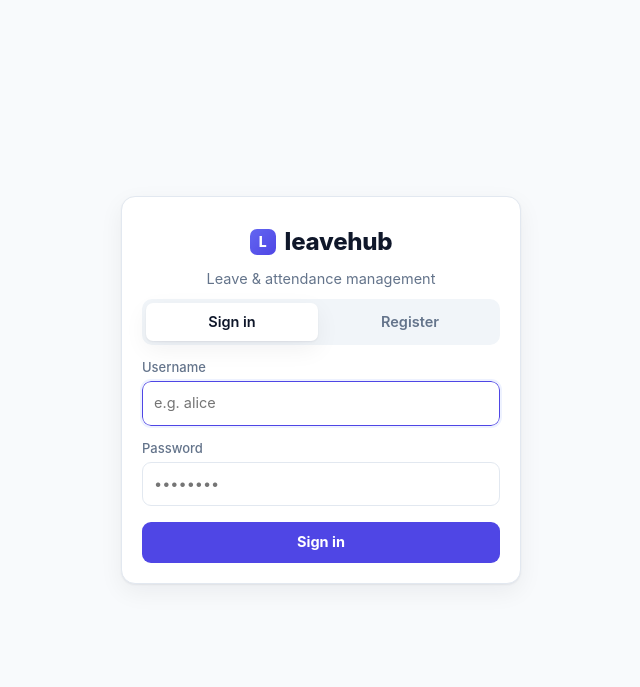
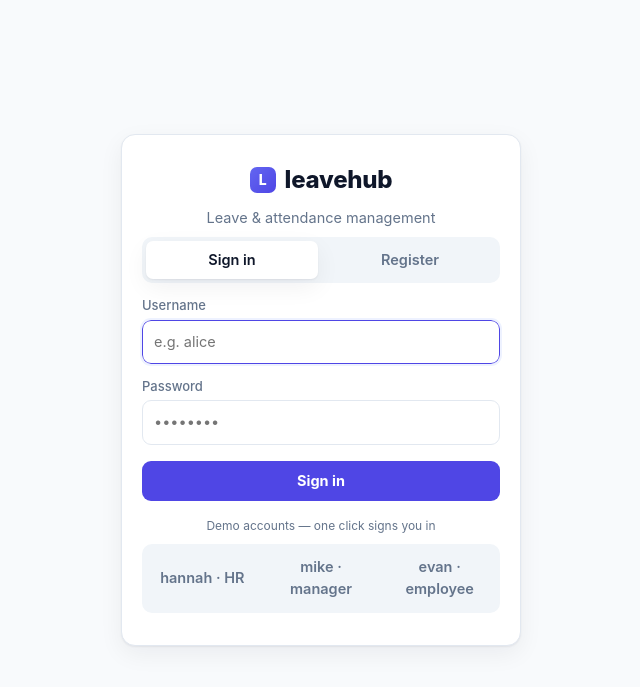
Before and after one commit to hemannbrl/leavehub, a Django app: page / in a window 1280 px wide. Shown: the top 687 px of the page, without its empty margins (319-959 px from the left). Run offline with Django 5.2, Linux system fonts and the light colour scheme; parts of the project's set-up code (start-up, migrations or seed data) failed here and were passed over.

Commit message:
add one-click demo account buttons to the login card

```diff
--- a/leave/templates/index.html
+++ b/leave/templates/index.html
@@ -339,6 +339,14 @@ function renderAuth() {
   };
   submitBtn.addEventListener("click", submit);
   p.addEventListener("keydown", (e) => { if (e.key === "Enter") submit(); });
+  const demoRow = el("div", { class: "tabrow", style: "margin-top:8px" },
+    [["hannah", "HR"], ["mike", "manager"], ["evan", "employee"]].map(([un, role]) =>
+      el("button", {
+        onclick: async () => {
+          try { await login(un, "leavehub123"); toast(`Signed in as ${un}`); }
+          catch (e) { toast(e.message, false); }
+        },
+      }, `${un} · ${role}`)));
   $("#app-root").innerHTML = "";
   $("#app-root").append(el("div", { class: "authwrap" }, el("section", { class: "card authcard" }, [
     el("div", { class: "brand" }, [el("span", { class: "logo" }, "L"), "leavehub"]),
@@ -347,6 +355,9 @@ function renderAuth() {
     el("label", {}, "Username"), u,
     el("label", {}, "Password"), p,
     submitBtn,
+    el("p", { class: "muted", style: "text-align:center;margin:16px 0 6px;font-size:12px" },
+      "Demo accounts — one click signs you in"),
+    demoRow,
   ])));
 }
 
```
